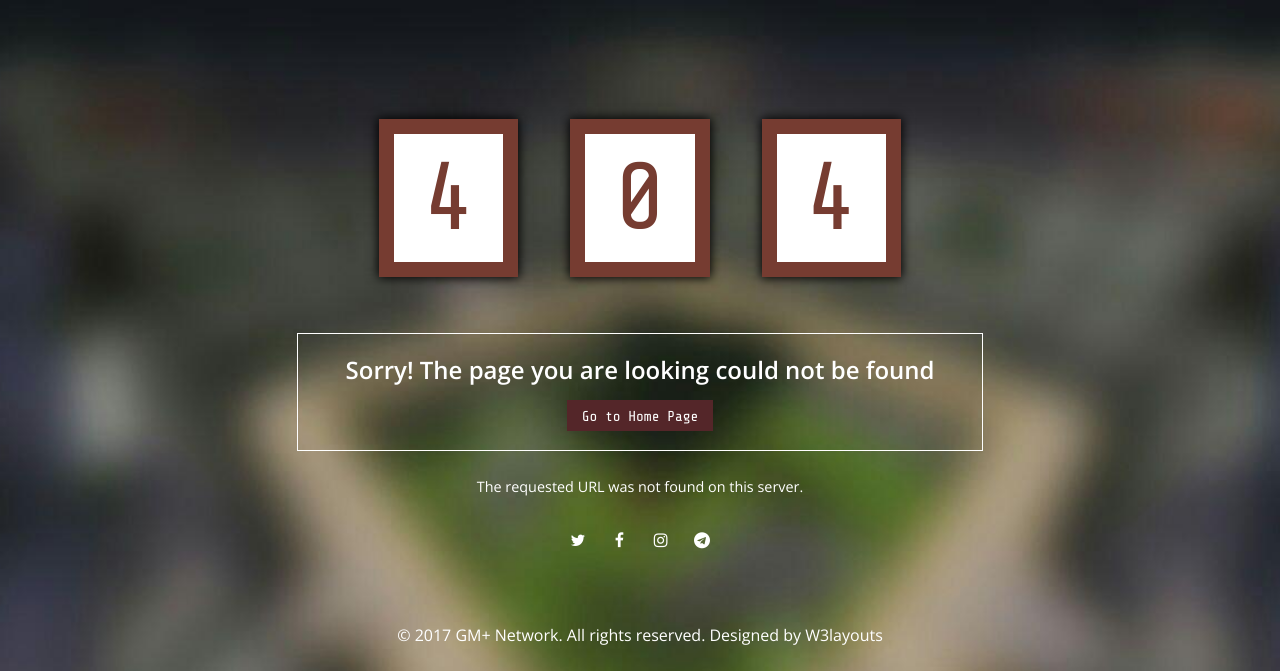
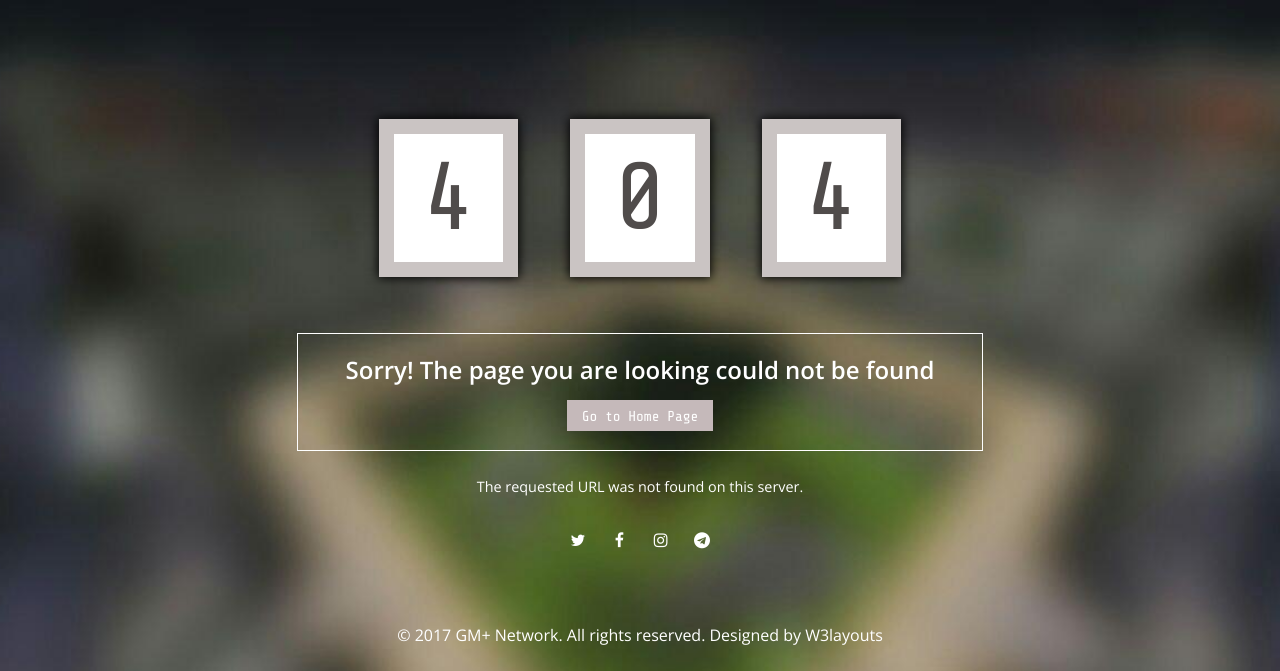
Before and after one commit to AericioArchive/gmplus.co, a PHP site: page /404/index.html in a window 1280 px wide. Shown: the top 671 px of the page. Run offline with PHP 8.4, Linux system fonts and the light colour scheme.

Commit message:
Small CSS detail edit.

```diff
--- a/404/css/style.css
+++ b/404/css/style.css
@@ -47,9 +47,9 @@ body {
 }
 .w3layouts-errortext h2  span {
     background: #fff;
-    color: #763c31;
+    color: #504c4b;
     padding: .1em 0.3em;
-    border: 15px solid #763c31;
+    border: 15px solid #cac4c3;
 	-webkit-box-shadow: 0px 0px 10px 1px #000;
 	-moz-box-shadow: 0px 0px 10px 1px #000;
     box-shadow: 0px 0px 10px 1px #000;
@@ -67,7 +67,7 @@ body {
     font-size: 0.6em;
     color: #fff;
 	font-weight: 100;
-    background: #542629;
+    background: #c5b9ba;
     display: inline-block;
     padding: .5em 1em;
     margin-top: 1em;
```
